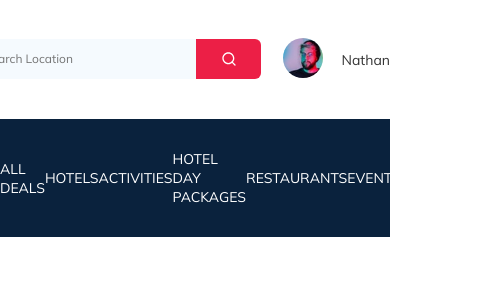
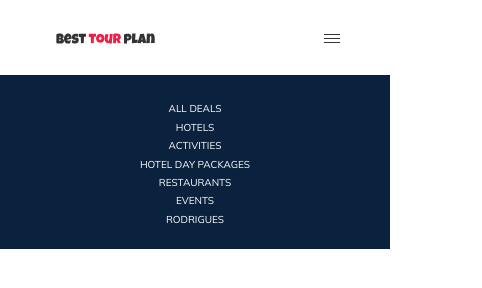
Before and after one commit to IliaZhukovskii/Tour-plan, a plain HTML site: page index.html in a window 390 px wide. Shown: the whole page, 482 px wide, since content can reach past the window. Drawn offline with Linux system fonts and the light colour scheme.

Commit message:
create: made adaptive header

```diff
--- a/index.html
+++ b/index.html
@@ -31,6 +31,12 @@
                          <img src="img/user-avatar.jpg" alt="Аватар" class="user__avatar">
                          <div class="user__name">Nathan</div>
                     </a>
+
+                    <button class="header-top__btn">
+                         <span class="line"></span>
+                         <span class="line"></span>
+                         <span class="line"></span>
+                    </button>
                </div>
           </div>
 
--- a/sass/_media.sass
+++ b/sass/_media.sass
@@ -0,0 +1,80 @@
+@media (max-width: 1200px)
+  .container
+    max-width: 1000px
+
+@media (max-width: 1050px)
+  .container
+    max-width: 850px
+
+  .search
+    margin: auto
+
+@media (max-width: 900px)
+  .container
+    max-width: 750px
+  .header-top
+    padding: 30px 0
+    &__logo
+      width: 132px
+
+@media (max-width: 768px)
+  .container
+    max-width: 700px
+  .search
+    +size(340px,40px)
+  .header-menu
+    padding: 22px 0 23px 0
+    &__link
+      font-size: 12px
+      line-height: 15px
+
+@media (max-width: 710px)
+  .container
+    max-width: 600px
+  .header-top
+    padding: 25px 0
+    &__logo
+      width: 99px
+  .search
+    +size(250px,40px)
+
+@media (max-width: 650px)
+  .container
+    max-width: 550px
+  .header-top
+    padding: 25px 0
+    &__logo
+      width: 99px
+  .search
+    +size(200px,30px)
+  .header-menu__link
+    font-size: 10px
+    line-height: 12px
+
+@media (min-width: 320px) and (max-width:560px)
+  .container
+    max-width: 278px
+  .header
+    &__logo
+      width: 99px
+    &-top
+      padding: 28px 0
+      &__btn
+        background-color: #fff
+        display: flex
+        flex-direction: column
+        justify-content: space-between
+        +size(16px,11px)
+        border: none
+        cursor: pointer
+  button
+    display: none
+  .line
+    +size(16px,1px)
+    background-color: $text-color
+
+  .search,.user
+    display: none
+
+  .header-menu__wrap
+    flex-direction: column
--- a/sass/_settings.sass
+++ b/sass/_settings.sass
@@ -11,3 +11,6 @@ a
 body
   font-family: 'Mulish', sans-serif
   color: $text-color
+
+img
+  max-width: 100%
--- a/sass/section/_header.sass
+++ b/sass/section/_header.sass
@@ -5,6 +5,12 @@
   justify-content: space-between
   padding: 40px 0
   margin-top: 1px
+
+  &__logo
+    width: 177px
+
+  &__btn
+    display: none
 
 .search
   position: relative
@@ -53,6 +59,8 @@
   &__name
     position: absolute
     line-height: 18px
+    font-style: normal
+    font-weight: normal
     font-size: 14px
     color: $text-color
     margin-left: 18px
```
Also changed, not shown: css/style.css, 1 other file.
